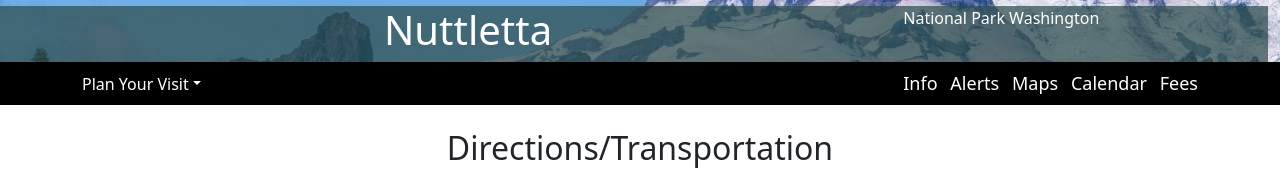
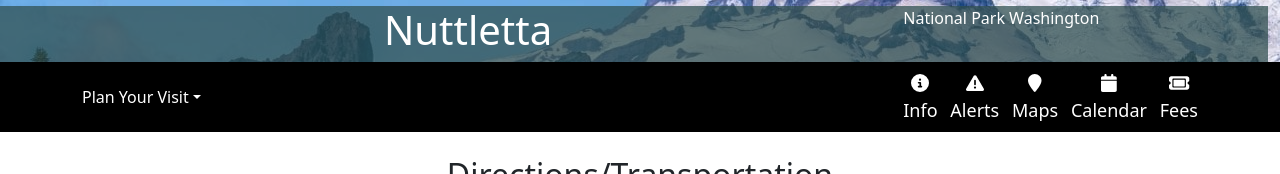
Before and after one commit to MikeColetta/nuttlettawedding, a React (Create React App) app: page / in a window 1280 px wide. Shown: the part 338-512 px from the top of the page. Built offline with nearby package versions, Linux system fonts and the light colour scheme.

Commit message:
Added font awesome icons

```diff
--- a/src/components/LowerNavbar/index.js
+++ b/src/components/LowerNavbar/index.js
@@ -2,6 +2,8 @@ import React from "react";
 import { Navbar, Nav, NavDropdown, Container } from "react-bootstrap";
 import { Link } from "react-router-dom"
 import "./style.css";
+import { FontAwesomeIcon } from '@fortawesome/react-fontawesome';
+import { faExclamationTriangle, faInfoCircle, faMapMarker, faCalendar, faTicket } from "@fortawesome/free-solid-svg-icons";
 
 function LowerNavbar() {
     return (
@@ -20,22 +22,32 @@ function LowerNavbar() {
                     </NavDropdown>
                     <Nav className="lowerNavbarLinks">
                         <Link to="/Info" className="customLowerNavbarItem">
+                            <FontAwesomeIcon icon={faInfoCircle}></FontAwesomeIcon>
+                            <br></br>
                             Info
                         </Link>
                         <br></br>
                         <Link to="/Alerts" className="customLowerNavbarItem">
+                            <FontAwesomeIcon icon={faExclamationTriangle}></FontAwesomeIcon>
+                            <br></br>
                             Alerts
                         </Link>
                         <br></br>
                         <Link to="/Maps" className="customLowerNavbarItem">
+                            <FontAwesomeIcon icon={faMapMarker}></FontAwesomeIcon>
+                            <br></br>
                             Maps
                         </Link>
                         <br></br>
                         <Link to="/Calendar" className="customLowerNavbarItem">
+                            <FontAwesomeIcon icon={faCalendar}></FontAwesomeIcon>
+                            <br></br>
                             Calendar
                         </Link>
                         <br></br>
                         <Link to="/Fees" className="customLowerNavbarItem">
+                            <FontAwesomeIcon icon={faTicket}></FontAwesomeIcon>
+                            <br></br>
                             Fees
                         </Link>
                     </Nav>
--- a/src/components/LowerNavbar/style.css
+++ b/src/components/LowerNavbar/style.css
@@ -29,4 +29,5 @@
     text-decoration: none;
     font-size: large;
     color: white;
+    text-align: center;
 }
```
